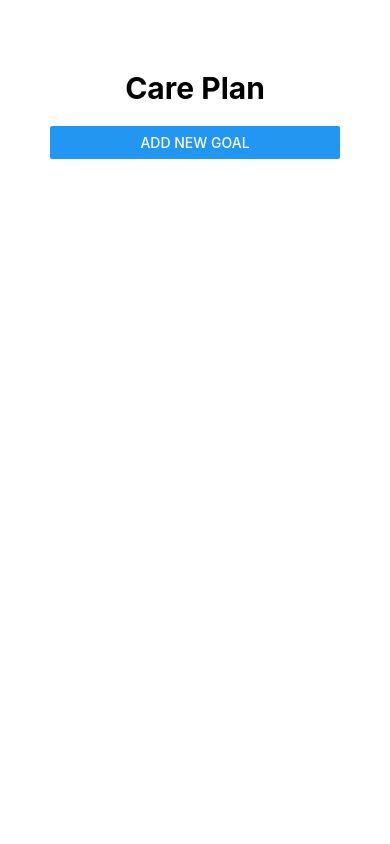
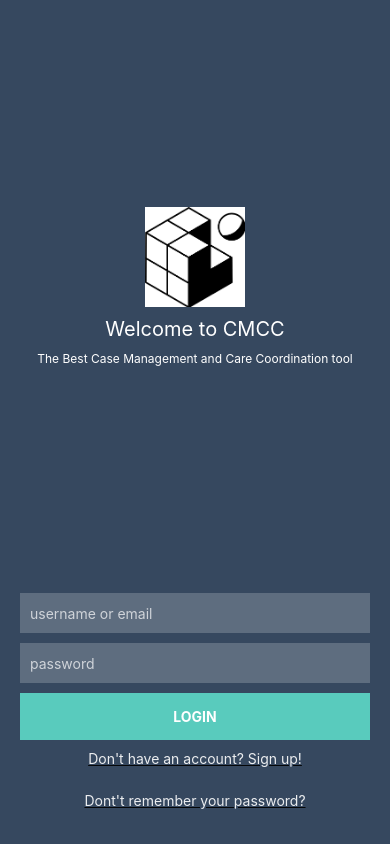
Before and after one commit to ruyaflute/my-new-app, a React Native app: screen / in a window 390 px wide. Built offline with nearby package versions, Linux system fonts and the light colour scheme.

Commit message:
messing around attempting to have login screen as initial screen.

```diff
--- a/App.js
+++ b/App.js
@@ -1,61 +1,155 @@
-import React, { useState } from 'react';
-import { StyleSheet, Text, View, Button, FlatList } from 'react-native';
+import React, { Component } from 'react';
+import { View, StyleSheet, Image, Text, TextInput, TouchableOpacity, KeyboardAvoidingView, StatusBar } from 'react-native';
 
-import GoalItem from './components/GoalItem';
-import GoalInput from './components/GoalInput';
+export default class Login extends Component {
+  constructor(props) {
+    super(props);
+    this.state = {
+      formValid: true,
+      validEmail: false,
+      emailAddress: '',
+      validPassword: false,
+      loadingVisible: false,
+    }
+    this.handleCloseNotification = this.handleCloseNotification.bind(this);
+    this.handleEmailChange = this.handleEmailChange.bind(this);
+  }
 
-export default function App() {
-  const [courseGoals, setCourseGoals] = useState([]);
-  const [isAddMode, setIsAddMode] = useState(false);
+  handleCloseNotification() {
+    this.setState({ formValid: true });
+  }
 
-  const addGoalHandler = goalTitle => {
-    setCourseGoals(currentGoals => [...currentGoals,
-    { id: Math.random().toString(), value: goalTitle }]);
-    setIsAddMode(false);
-  };
+  handleEmailChange(email) {
+    const emailCheckRegex = /^(([^<>()\[\]\\.,;:\s@"]+(\.[^<>()\[\]\\.,;:\s@"]+)*)|(".+"))@((\[[0-9]{1,3}\.[0-9]{1,3}\.[0-9]{1,3}\.[0-9]{1,3}])|(([a-zA-Z\-0-9]+\.)+[a-zA-Z]{2,}))$/;
+    this.setState({ emailAddress: email });
+
+    if (!this.state.validEmaill) {
+      if (emailCheckRegex.test(email)) {
+        this.setState({ validEmail: true });
+      }
+    } else {
+      if (!emailCheckRegex.test(email)) {
+        this.setState({ validEmail: false });
+      }
+    }
+  }
+
+  render() {
+    return (
+      <View style={styles.container}>
+        <StatusBar barStyle="light-content" />
+        <View style={styles.logoContainer}>
+          <Image
+            style={styles.logo}
+            source={require('./assets/snack-icon.png')}
+          />
+          <Text style={styles.header}>
+            Welcome to CMCC
+          </Text>
+          <Text style={styles.subtitle}>
+            The Best Case Management and Care Coordination tool
+          </Text>
+        </View>
+
+        <KeyboardAvoidingView behavior="padding" style={styles.loginFormContainer}>
+          <TextInput
+            placeholder="username or email"
+            placeholderTextColor="rgba(255, 255, 255, 0.7)"
+            returnKeyType="next"
+            onSubmitEditing={() => this.passwordInput.focus()}
+            keyboardType="emaill-address"
+            autoCapitalize="none"
+            autoCorrect={false}
+            style={styles.input} />
+          <TextInput
+            placeholder="password"
+            placeholderTextColor="rgba(255, 255, 255, 0.7)"
+            returnKeyType="enter"
+            secureTextEntry
+            style={styles.input}
+            ref={(input) => this.passwordInput = input} />
+
+          <TouchableOpacity style={styles.buttonContainer}>
+            <Text style={styles.buttonText}>LOGIN</Text>
+          </TouchableOpacity>
+
+          <TouchableOpacity style={styles.retrivePassword}>
+            <Text style={styles.title} numberOfLines={1}>
+              Don't have an account? Sign up!
+          </Text>
+          </TouchableOpacity>
+
+          <TouchableOpacity style={styles.retrivePassword}>
+            <Text style={styles.title}  numberOfLines={1}>
+              Dont't remember your password?
+          </Text>
+          </TouchableOpacity>
+
+        </KeyboardAvoidingView>
 
 
-  const removeGoalHandler = goalId => {
-    setCourseGoals(currentGoals => {
-      return currentGoals.filter((goal) => goal.id !== goalId);
-    });
-  };
-
-  const cancelGoalAdditionHandler = () => {
-    setIsAddMode(false);
-  };
-
-  return (
-    <View style={styles.screen}>
-      <Text style={styles.carePlan}> Care Plan </Text>
-      <Button title="Add New Goal" onPress={() => setIsAddMode(true)} />
-      <GoalInput visible={isAddMode} onAddGoal={addGoalHandler}
-        onCancel={cancelGoalAdditionHandler} />
-      <FlatList
-        keyExtractor={(item, index) => item.id}
-        data={courseGoals}
-        renderItem={itemData => (
-          <GoalItem
-            id={itemData.item.id}
-            onDelete={removeGoalHandler}
-            title={itemData.item.value}
-          />
-        )}
-      />
-    </View>
-  );
+        <View style={styles.formContainer} />
+      </View>
+    );
+  }
 }
 
 const styles = StyleSheet.create({
-  screen: {
-    padding: 50,
+  container: {
+    flex: 1,
+    backgroundColor: '#36485f',
   },
-  carePlan: {
-    fontSize: 30,
+  logoContainer: {
+    alignItems: 'center',
+    flexGrow: 1,
+    justifyContent: 'center',
+  },
+  logo: {
+    width: 100,
+    height: 100,
+  },
+  header: {
+    color: '#FFF',
+    marginTop: 10,
+    fontSize: 20,
+  },
+  subtitle: {
+    color: '#FFF',
+    marginTop: 10,
+    fontSize: 12,
+  },
+  loginFormContainer: {
+    padding: 20,
+  },
+  input: {
+    height: 40,
+    backgroundColor: 'rgba(255, 255, 255, 0.2)',
+    marginBottom: 10,
+    color: '#FFF',
+    paddingHorizontal: 10,
+  },
+  buttonContainer: {
+    backgroundColor: '#59cbbd',
+    paddingVertical: 15,
+  },
+  buttonText: {
     textAlign: 'center',
-    color: 'black',
-    fontWeight: 'bold',
-    padding: 20
+    color: '#FFFFFF',
+    fontWeight: '700'
   },
+  retrivePassword: {
+    textDecorationLine: 'underline',
+    alignItems: 'center',
+    flexGrow: 1,
+    justifyContent: 'center',
+    paddingBottom: 15,
+  },
+  title: {
+    color: '#FFF',
+    marginTop: 10,
+    width: 400,
+    textAlign: 'center',
+    opacity: 0.9,
 
+  },
 });
--- a/screens/Login.js
+++ b/screens/Login.js
@@ -41,7 +41,7 @@ export default class Login extends Component {
         <View style={styles.logoContainer}>
           <Image
             style={styles.logo}
-            source={require('assets/snack-icon.png')}
+            source={require('./assets/snack-icon.png')}
           />
           <Text style={styles.header}>
             Welcome to CMCC
@@ -142,6 +142,7 @@ const styles = StyleSheet.create({
     alignItems: 'center',
     flexGrow: 1,
     justifyContent: 'center',
+    paddingBottom: 15,
   },
   title: {
     color: '#FFF',
@@ -149,5 +150,6 @@ const styles = StyleSheet.create({
     width: 400,
     textAlign: 'center',
     opacity: 0.9,
+
   },
 });
```
Also changed, not shown: App-backup.js (added, +61 -0 lines), assets/snack-icon.png (added).
